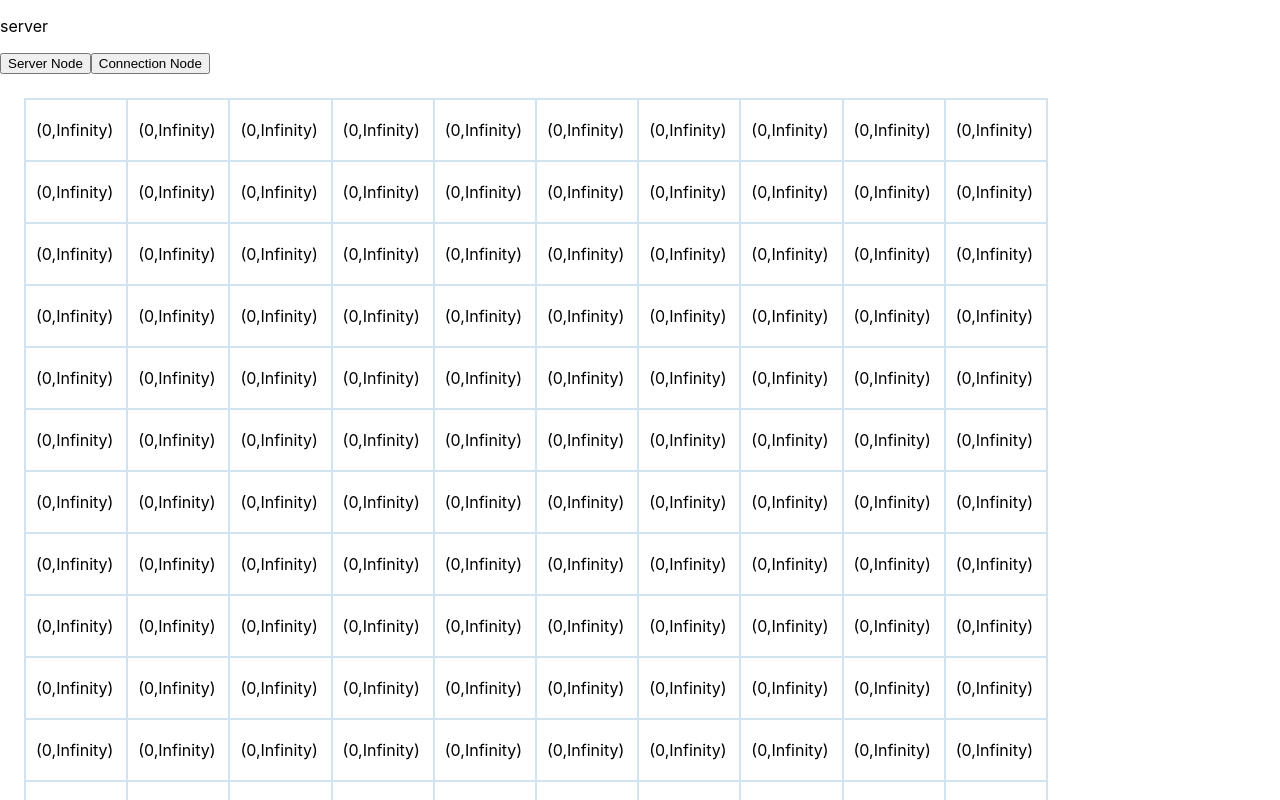
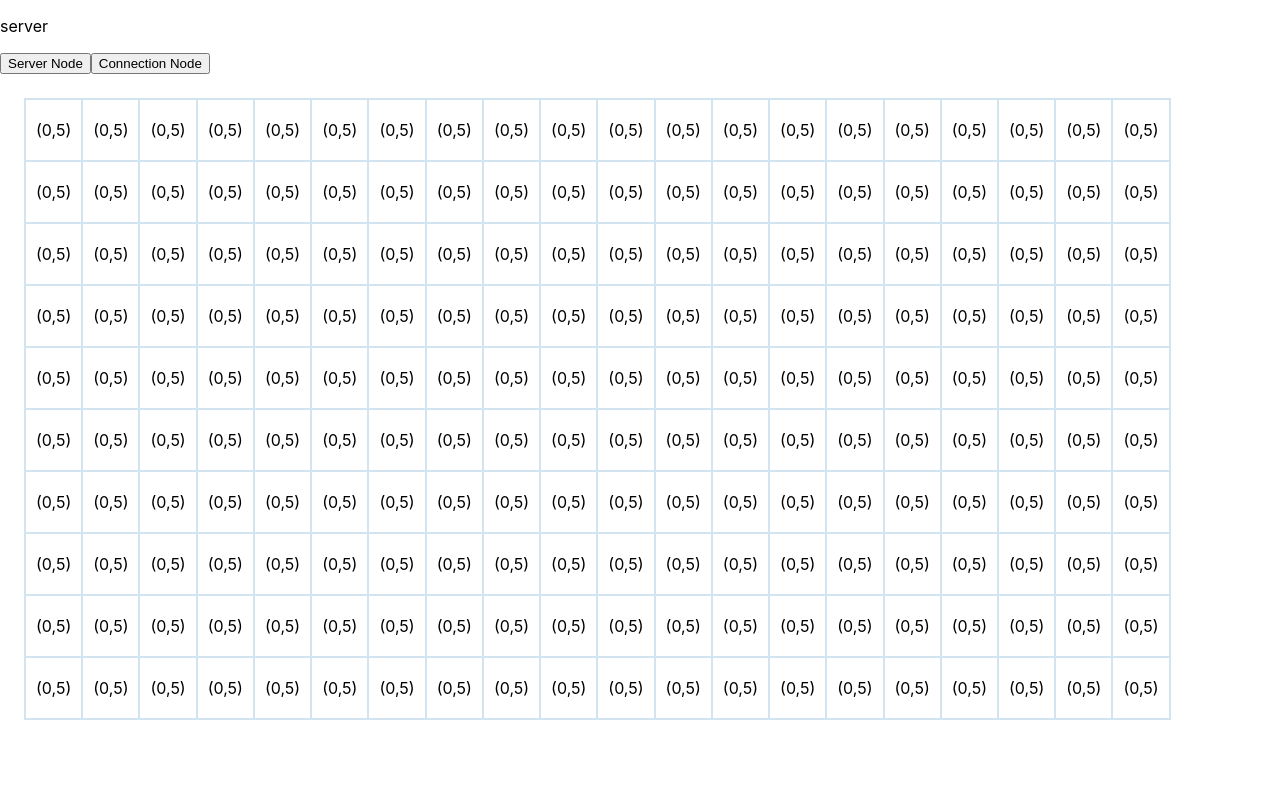
Before and after one commit to treelover28/MaxFlowNetworkVisualizer, a React (Create React App) app: page / in a window 1280 px wide. Shown: the top 800 px of the page. Built offline with nearby package versions, Linux system fonts and the light colour scheme.

Commit message:
Manually lick to create server and connection

```diff
--- a/src/App.js
+++ b/src/App.js
@@ -3,7 +3,7 @@ import Board from './components/Board';
 function App() {
   return (
     <div className="App">
-      <Board width={10} height={20}></Board>
+      <Board width={20} height={10}></Board>
     </div>
   );
 }
--- a/src/components/Board.js
+++ b/src/components/Board.js
@@ -25,7 +25,7 @@ class Board extends React.Component {
             let curr_row = []
             for (let col = 0; col < this.width; col++) {
                 let nodeId = `${row}-${col}`;
-                curr_row.push(new Node("empty", 0, Infinity))
+                curr_row.push(new Node("empty", 0, 5))
                 cells.push(<td id= {nodeId} className = "board-columns" onClick ={() => this.highlightCell(nodeId)}>
                     {`(${curr_row[col].flow},${curr_row[col].capacity})`}
                 </td>);
--- a/src/styles/Board.css
+++ b/src/styles/Board.css
@@ -13,8 +13,8 @@
   border-collapse: collapse;
   margin: 1.5em;
   padding: 1.5em;
-  width: 80%;
-  height: 100%;
+  /* width: 60%; */
+  /* height: 100%; */
 }
 
 .server {
```
Also changed, not shown: 1 other file (tests, documents, lock files or other folders).
